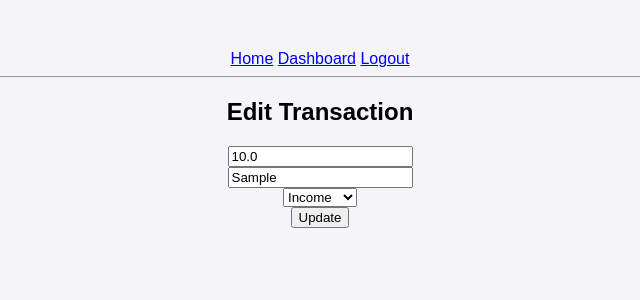
After one commit to veil-ar/budget-tracker-flask, a Flask app: page /edit/1 in a window 1280 px wide. The commit adds this page. Shown: the top 300 px of the page, without its empty margins (320-960 px from the left). Run offline with Flask 3, Linux system fonts and the light colour scheme; a user stored in the database is signed in; tables that the repository leaves empty hold one stand-in row (values such as "Sample post").

Commit message:
Added edit and delete transaction functionality

```diff
--- a/app.py
+++ b/app.py
@@ -49,6 +49,24 @@ def login():
             flash('Login failed. Check email and password.', 'danger')
     return render_template('login.html')
 
+@app.route('/edit/<int:transaction_id>', methods=['GET', 'POST'])
+@login_required
+def edit_transaction(transaction_id):
+    transaction = Transaction.query.get_or_404(transaction_id)
+    if transaction.user_id != current_user.id:
+        flash("You cannot edit someone else's transaction.", "danger")
+        return redirect(url_for('dashboard'))
+
+    if request.method == 'POST':
+        transaction.amount = float(request.form.get('amount'))
+        transaction.category = request.form.get('category')
+        transaction.type = request.form.get('type')
+        db.session.commit()
+        flash("Transaction updated!", "success")
+        return redirect(url_for('dashboard'))
+
+    return render_template('edit_transaction.html', transaction=transaction)
+
 
 @app.route('/dashboard', methods=['GET', 'POST'])
 @login_required
@@ -78,6 +96,18 @@ def dashboard():
     balance = total_income - total_expense
     return render_template('dashboard.html', transactions=transactions, total_income=total_income, total_expense=total_expense, balance=balance)
 
+@app.route('/delete/<int:transaction_id>')
+@login_required
+def delete_transaction(transaction_id):
+    transaction = Transaction.query.get_or_404(transaction_id)
+    if transaction.user_id != current_user.id:
+        flash("You cannot delete someone else's transaction.", "danger")
+        return redirect(url_for('dashboard'))
+    db.session.delete(transaction)
+    db.session.commit()
+    flash("Transaction deleted!", "success")
+    return redirect(url_for('dashboard'))
+
 
 @app.route('/logout')
 @login_required
--- /dev/null
+++ b/templates/edit_transaction.html
@@ -0,0 +1,13 @@
+{% extends "base.html" %}
+{% block content %}
+<h2>Edit Transaction</h2>
+<form method="POST">
+    <input type="number" step="0.01" name="amount" value="{{ transaction.amount }}" required><br>
+    <input type="text" name="category" value="{{ transaction.category }}" required><br>
+    <select name="type" required>
+        <option value="income" {% if transaction.type == 'income' %}selected{% endif %}>Income</option>
+        <option value="expense" {% if transaction.type == 'expense' %}selected{% endif %}>Expense</option>
+    </select><br>
+    <button type="submit">Update</button>
+</form>
+{% endblock %}
```
Also changed, not shown: templates/dashboard.html (+8 -0 lines), instance/budget.db.
